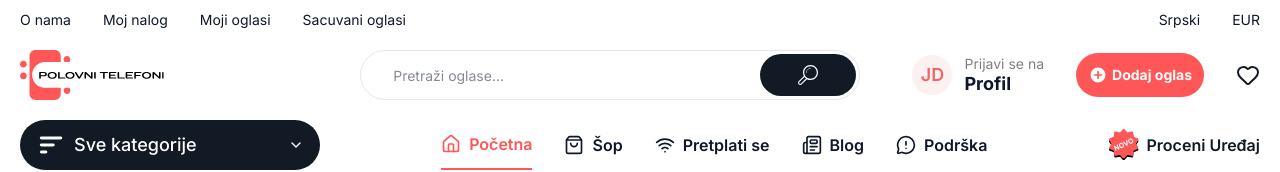
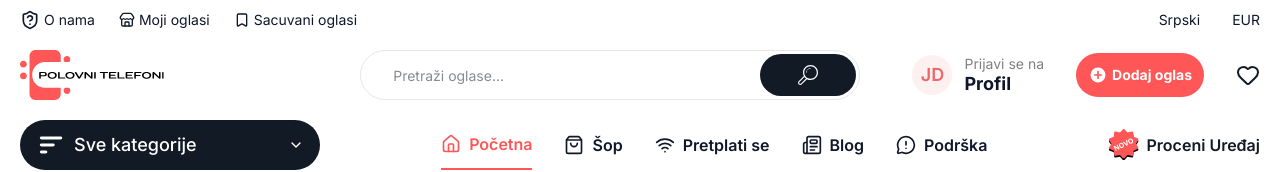
Before and after one commit to lekeee/polovnitelefoni-frontend, a Next.js app: page / in a window 1280 px wide. Shown: the top 172 px of the page. Built offline with nearby package versions, Linux system fonts and the light colour scheme.

Commit message:
Refactor Navbar component: update layout and add icons for navigation links

```diff
--- a/components/common/Navbar.tsx
+++ b/components/common/Navbar.tsx
@@ -2,18 +2,24 @@ import Image from "next/image";
 import Link from "next/link";
 import UserAvatar from "../ui/UserAvatar";
 import PrimaryButton from "../ui/PrimaryButton";
-import { ChevronDown, Home, MessageCircleWarning, Newspaper, PlusCircle, ShoppingBag, Wifi } from "lucide-react";
+import { Bookmark, ChevronDown, Home, MessageCircleWarning, Newspaper, PlusCircle, ShieldQuestionMark, ShoppingBag, Store, Wifi } from "lucide-react";
 import SavedAdsIndicator from "../ui/SavedAdsIndicator";
 import Search from "../ui/Search";
 
 export default function Navbar() {
     return <nav className="w-full max-w-7xl mx-auto flex flex-col items-center justify-between py-0 px-5">
         <div className="w-full flex items-stretch justify-between my-2.5">
-            <div className="flex gap-8">
-                <Link href="/" className="text-sm">O nama</Link>
-                <Link href="/" className="text-sm">Moj nalog</Link>
-                <Link href="/" className="text-sm">Moji oglasi</Link>
-                <Link href="/" className="text-sm">Sacuvani oglasi</Link>
+            <div className="flex gap-6">
+                <Link href="/" className="text-sm flex items-center gap-1">
+                    <ShieldQuestionMark className="w-5 h-5" />
+                    O nama</Link>
+                <Link href="/" className="text-sm flex items-center gap-1">
+                    <Store className="w-4 h-4" />Moji oglasi
+                </Link>
+                <Link href="/" className="text-sm flex items-center gap-1">
+                    <Bookmark className="w-4 h-4" />
+                    Sacuvani oglasi
+                </Link>
             </div>
             <div className="flex gap-8">
                 <Link href="/" className="text-sm">Srpski</Link>
```
